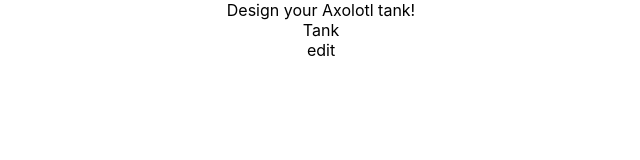
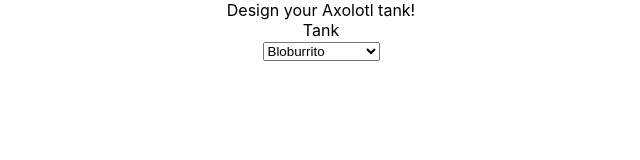
Before and after one commit to monika-branum/aquarium-design, a React (Create React App) app: page / in a window 1280 px wide. Shown: the top 160 px of the page, without its empty margins (319-959 px from the left). Built offline with nearby package versions, Linux system fonts and the light colour scheme.

Commit message:
added options for buddies

```diff
--- a/src/App.js
+++ b/src/App.js
@@ -1,4 +1,4 @@
-import logo from './logo.svg';
+import React, { useState } from 'react';
 import './App.css';
 import Header from './components/Header.js';
 import Tank from './components/Tank.js';
--- a/src/components/Editor.js
+++ b/src/components/Editor.js
@@ -1,6 +1,18 @@
 import React from 'react';
 import './Editor.css';
 
-export default function Editor() {
-  return <div>edit</div>;
+export default function Editor({ setBuddy }) {
+  const handleBuddy = (e) => setBuddy(e.target.value);
+  return (
+    <div>
+      <select onChange={handleBuddy}>
+        <option value="blobburrito">Bloburrito</option>
+        <option value="blobcrown">King Blob</option>
+        <option value="blobsushi">Unagi</option>
+        <option value="jellyfish">Janie and Jared</option>
+        <option value="turtle">Timmy</option>
+        <option value="narwhal">Johnathon</option>
+      </select>
+    </div>
+  );
 }
```
